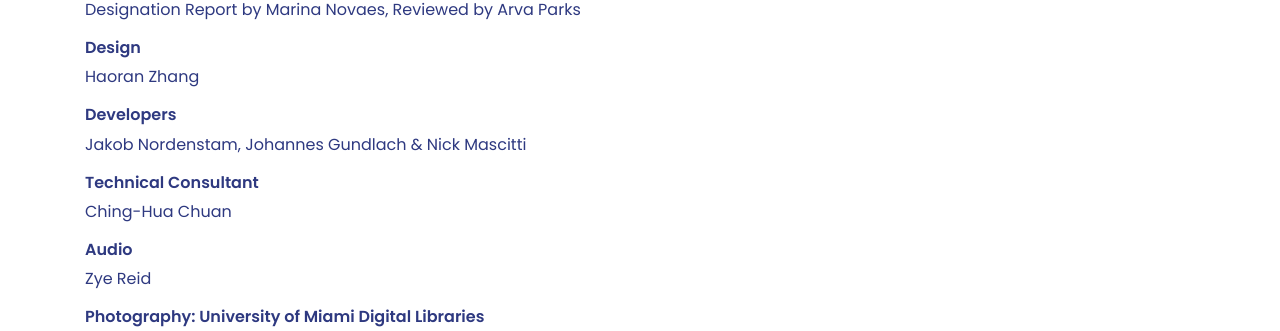
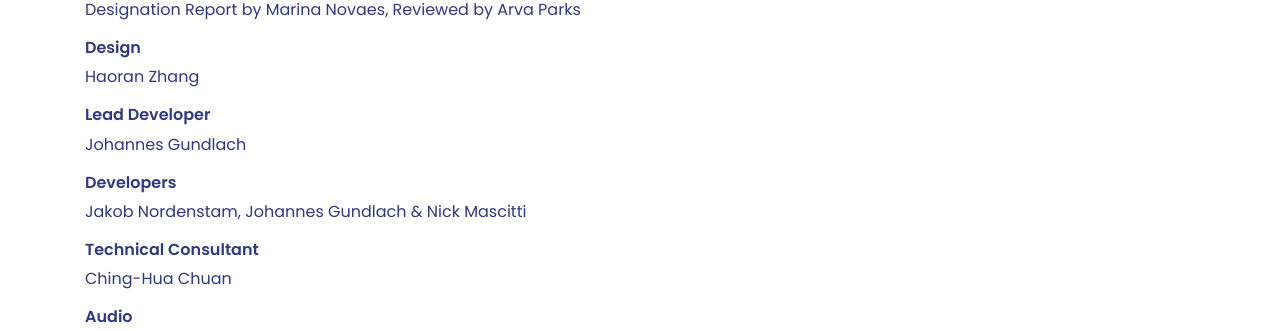
Before and after one commit to grinfax/know-your-grove, a website: page about.html in a window 1280 px wide. Shown: the part 433-764 px from the top of the page. Drawn offline with nearby package versions, Linux system fonts and the light colour scheme.

Commit message:
added lead dev role

```diff
--- a/about.html
+++ b/about.html
@@ -46,6 +46,10 @@
     <p>
       <h6>Design</h6>
       Haoran Zhang
+    </p>
+    <p>
+      <h6>Lead Developer</h6>
+      Johannes Gundlach
     </p>
     <p>
       <h6>Developers</h6>
```
